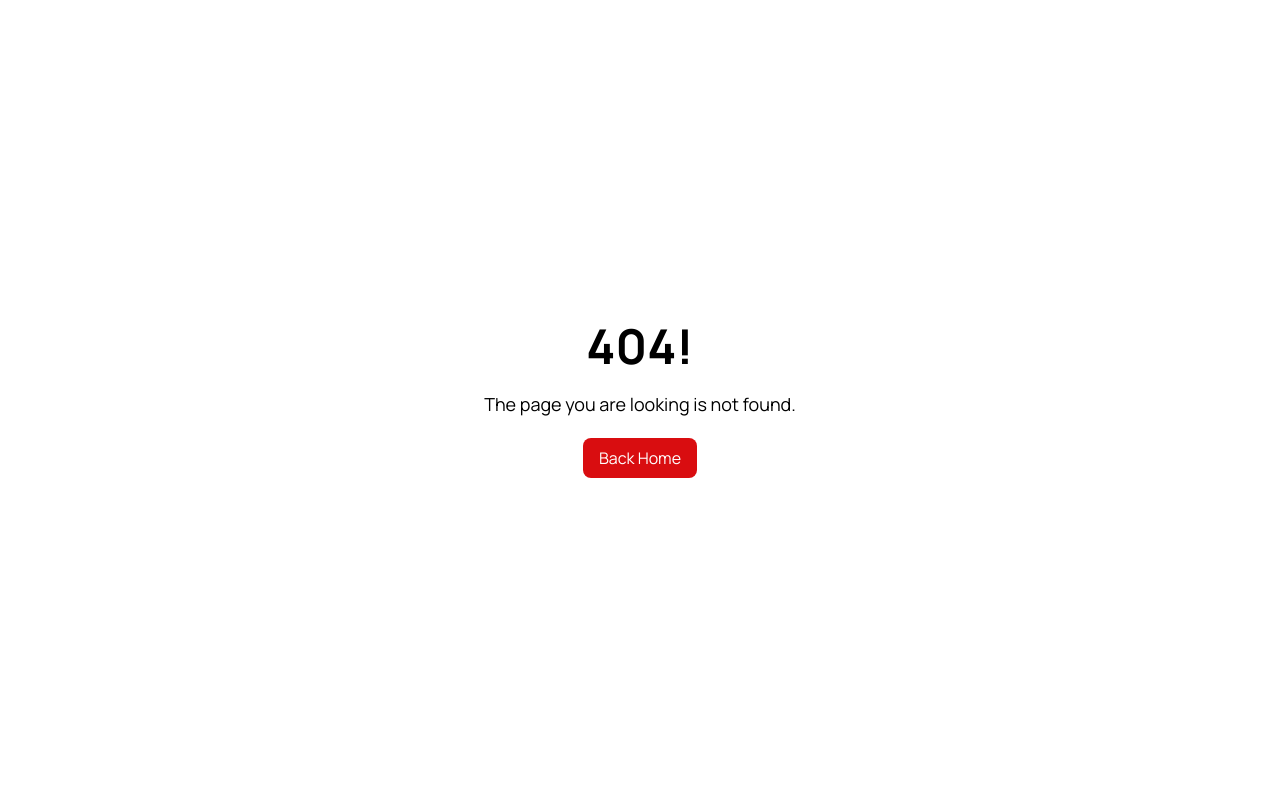
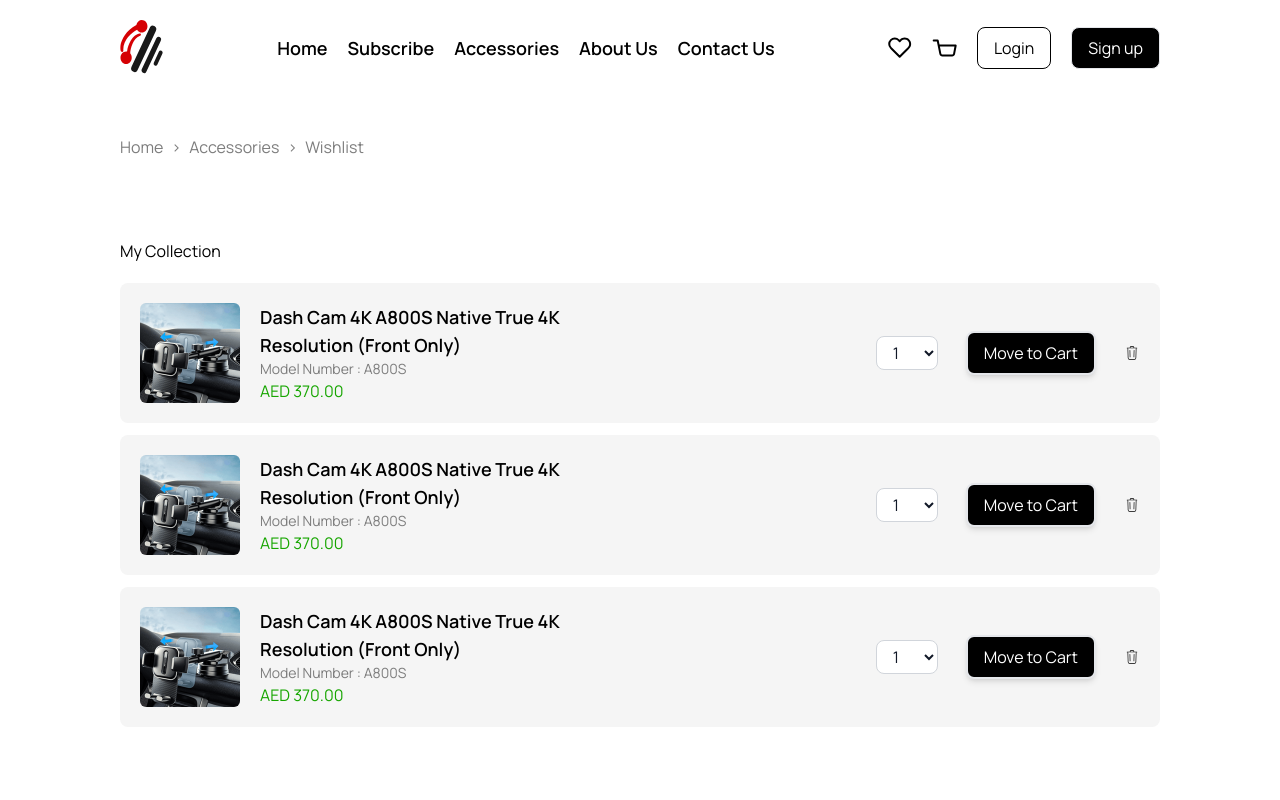
Before and after one commit to Tron-Technolegies/Handcar-FrontEnd, a React (Vite) app: page /wishlist in a window 1280 px wide. Before the commit this address had no page. Shown: the top 800 px of the page. Built offline with nearby package versions, Linux system fonts and the light colour scheme.

Commit message:
wishlist page created

```diff
--- a/src/App.jsx
+++ b/src/App.jsx
@@ -15,6 +15,7 @@ import AccessorySinglePage from "./pages/AccessorySinglePage";
 import AddressSelectPage from "./pages/AddressSelectPage";
 import ErrorPage from "./pages/ErrorPage";
 import ConfirmOrderPage from "./pages/ConfirmOrderPage";
+import WishListPage from "./pages/WishListPage";
 // import AccessoriesShipping from "./components/accessoriespage/accessoriesShipping/AccessoriesShipping";
 
 const App = () => {
@@ -33,6 +34,7 @@ const App = () => {
         { path: "cart", element: <CartPage /> },
         { path: "address", element: <AddressSelectPage /> },
         { path: "confirm", element: <ConfirmOrderPage /> },
+        { path: "wishlist", element: <WishListPage /> },
       ],
     },
   ]);
--- a/src/components/Header/Header.jsx
+++ b/src/components/Header/Header.jsx
@@ -52,7 +52,7 @@ const Header = ({ setShowPopup, setSignupPopup }) => {
       </div>
       <div className="flex xl:gap-5 gap-3 items-center">
         <div className="flex xl:gap-5 gap-3 items-center">
-          <Link>
+          <Link to={"/wishlist"}>
             <img src={heart_icons} alt="Favorites" />
           </Link>
           <Link to={"/cart"}>
--- /dev/null
+++ b/src/components/wishlist/WishlistContent.jsx
@@ -0,0 +1,15 @@
+import React from "react";
+import WishlistItem from "./WishlistItem";
+
+export default function WishlistContent() {
+  return (
+    <div className="lg:px-[120px] py-10 px-5">
+      <h5 className="mb-5">My Collection</h5>
+      <div className="flex flex-col gap-3">
+        <WishlistItem />
+        <WishlistItem />
+        <WishlistItem />
+      </div>
+    </div>
+  );
+}
--- /dev/null
+++ b/src/components/wishlist/WishlistItem.jsx
@@ -0,0 +1,44 @@
+import React from "react";
+import { CiTrash } from "react-icons/ci";
+const list = ["1", "2", "3", "4", "5", "6", "7", "8", "9", "10"];
+
+export default function WishlistItem() {
+  return (
+    <div className="bg-[#F5F5F5] p-5 rounded-lg flex md:flex-row flex-col gap-10 justify-between items-center">
+      <div className="flex gap-5 items-center">
+        <img
+          src="/cart/item.png"
+          className="w-[100px] h-[100px] rounded-md"
+        ></img>
+        <div>
+          <h4 className="text-lg font-semibold max-w-[300px]">
+            Dash Cam 4K A800S Native True 4K Resolution (Front Only)
+          </h4>
+          <p className="text-[#7D7D7D] text-sm">Model Number : A800S</p>
+          <p className="min-w-fit text-[#17A600]">AED 370.00</p>
+        </div>
+      </div>
+      <div className="flex gap-7 items-center">
+        <select
+          className={`w-full py-1 px-3 rounded-lg bg-white border border-gray-300 text-gray-900 `}
+        >
+          {list?.map((item) => (
+            <option
+              className="border-b py-1 border-gray-300"
+              key={item}
+              value={item}
+            >
+              {item}
+            </option>
+          ))}
+        </select>
+        <button className="px-4 py-2 min-w-fit rounded-lg bg-black border-2 text-white shadow-md hover:bg-white hover:text-black">
+          Move to Cart
+        </button>
+        <p>
+          <CiTrash />
+        </p>
+      </div>
+    </div>
+  );
+}
--- /dev/null
+++ b/src/components/wishlist/WishlistNavigation.jsx
@@ -0,0 +1,13 @@
+import React from "react";
+
+export default function WishlistNavigation() {
+  return (
+    <div className="lg:px-[120px] px-5 py-10 flex gap-2 items-center text-[#7D7D7D]">
+      <p>Home</p>
+      <p>{">"}</p>
+      <p>Accessories</p>
+      <p>{">"}</p>
+      <p>Wishlist</p>
+    </div>
+  );
+}
--- /dev/null
+++ b/src/pages/WishListPage.jsx
@@ -0,0 +1,14 @@
+import React from "react";
+import WishlistNavigation from "../components/wishlist/WishlistNavigation";
+import CarAccessoriesList from "../components/homepage/carAccessoriesList/CarAccessoriesList";
+import WishlistContent from "../components/wishlist/WishlistContent";
+
+export default function WishListPage() {
+  return (
+    <div className="">
+      <WishlistNavigation />
+      <WishlistContent />
+      <CarAccessoriesList />
+    </div>
+  );
+}
```
